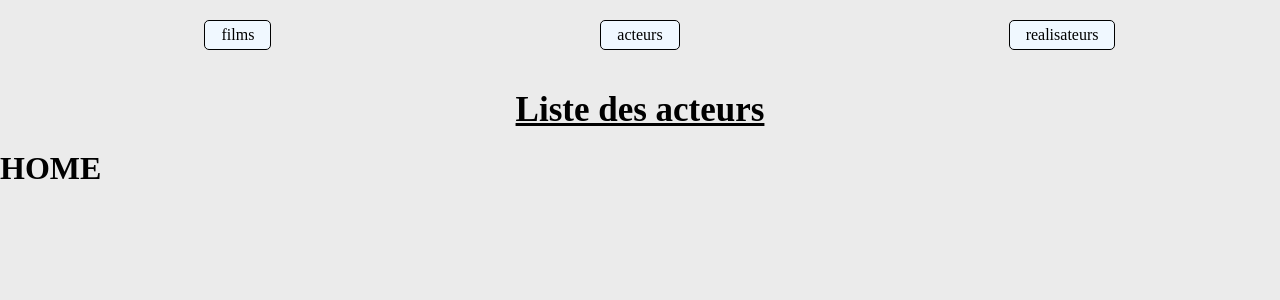
After one commit to Articvolt/MVC-cinema, a PHP site: template view/home.php in a window 1280 px wide. The commit adds this page. Shown: the top 300 px of the page. Run offline with PHP 8.4, Linux system fonts and the light colour scheme; the template is opened without the code that fills it, so the values that code supplies are empty.

Commit message:
debug link to database with PDO and add css to views

```diff
--- a/index.php
+++ b/index.php
@@ -11,6 +11,7 @@ $ctrlCinema = new CinemaController();
 
 // En fonction de l'action détectée dans l'URL via la propriété "action", on interagit avec la bonne méthode du controller
 
+// $_GET = tableau associatif des valeurs qui sont introduite via un script dans les paramètres URL
 if(isset($_GET["action"])) {
     switch ($_GET["action"]) {
         case "listFilms" :
@@ -19,4 +20,6 @@ if(isset($_GET["action"])) {
         case "listActeurs" : $ctrlCinema->listActeurs();
         break;
     }
+} else {
+    $ctrlCinema->listFilms();
 }
--- a/model/Connect.php
+++ b/model/Connect.php
@@ -13,7 +13,7 @@ abstract class Connect {
     public static function seConnecter() {
         try {
             return new \PDO (
-                "mysql:host".self::HOST.";dbname=".self::DB.";charset=utf8",self::USER, self::PASS);
+                "mysql:host=".self::HOST.";dbname=".self::DB.";charset=utf8",self::USER, self::PASS);
         } catch(\PDOException $ex) {
             return $ex->getMessage();
         }
--- a/public/css/style.css
+++ b/public/css/style.css
@@ -1,3 +1,50 @@
-body {
-    background: red;
+* {
+    box-sizing: border-box;
+    margin: 0;
+    background-color: rgb(235, 235, 235);
 }
+
+nav ul {
+    display: flex;
+    justify-content: space-around;
+}
+
+nav ul li {
+    list-style-type: none;
+    border:1px solid black;
+    padding:  5px 1rem;
+    margin: 20px;
+    border-radius: 5px;
+    background-color: aliceblue;
+}
+
+/* BLOC FONCTION AFFICHAGE */
+h2 {
+    text-align: center;
+    text-decoration: underline;
+    font-size: 35px;
+    margin: 20px;
+
+}
+th,td {
+    border: 1px solid black;
+    padding: 1rem 10px;
+    text-align: center;
+    background-color: aliceblue;
+}
+
+th {
+    width: 300px;
+}
+
+table {
+    border-collapse: collapse;
+    /* margin: auto; */
+    justify-content: center;
+}
+
+.aside {
+    display: flex;
+    justify-content: space-around;
+    align-items: center;
+}
--- /dev/null
+++ b/view/home.php
@@ -0,0 +1,12 @@
+<?php ob_start(); ?>
+
+<h1>HOME</h1>
+
+<p></p>
+
+<?php
+
+$titre = "Home";
+$titre_secondaire = "Liste des acteurs";
+$contenu = ob_get_clean();
+require "view/template.php";
--- a/view/template.php
+++ b/view/template.php
@@ -7,17 +7,22 @@
     <link rel="stylesheet" href="public/css/style.css">
     <title><?= $titre ?></title>
 </head>
+<body>
+    <header>
+        <nav>
+            <ul>
+                <li>films</li>
+                <li>acteurs</li>
+                <li>realisateurs</li>
+            </ul>
+        </nav>
+    </header>
 
-<body>
-    <h1>PDO Cinema</h1>
-    <div>
-        <main>
-            <div>
-                <h2><?= $titre_secondaire ?></h2>
-                <?= $contenu ?>
+    <main>
+        <div class="arrayResult">
+            <h2><?= $titre_secondaire ?></h2>
+            <?= $contenu ?>
             </div>
-        </main>
-    </div>
-
+    </main>
 </body>
 </html>
```
Also changed, not shown: controller/CinemaController.php (+7 -4 lines), view/listActeurs.php (+7 -2 lines), view/listFilms.php (+5 -3 lines).
